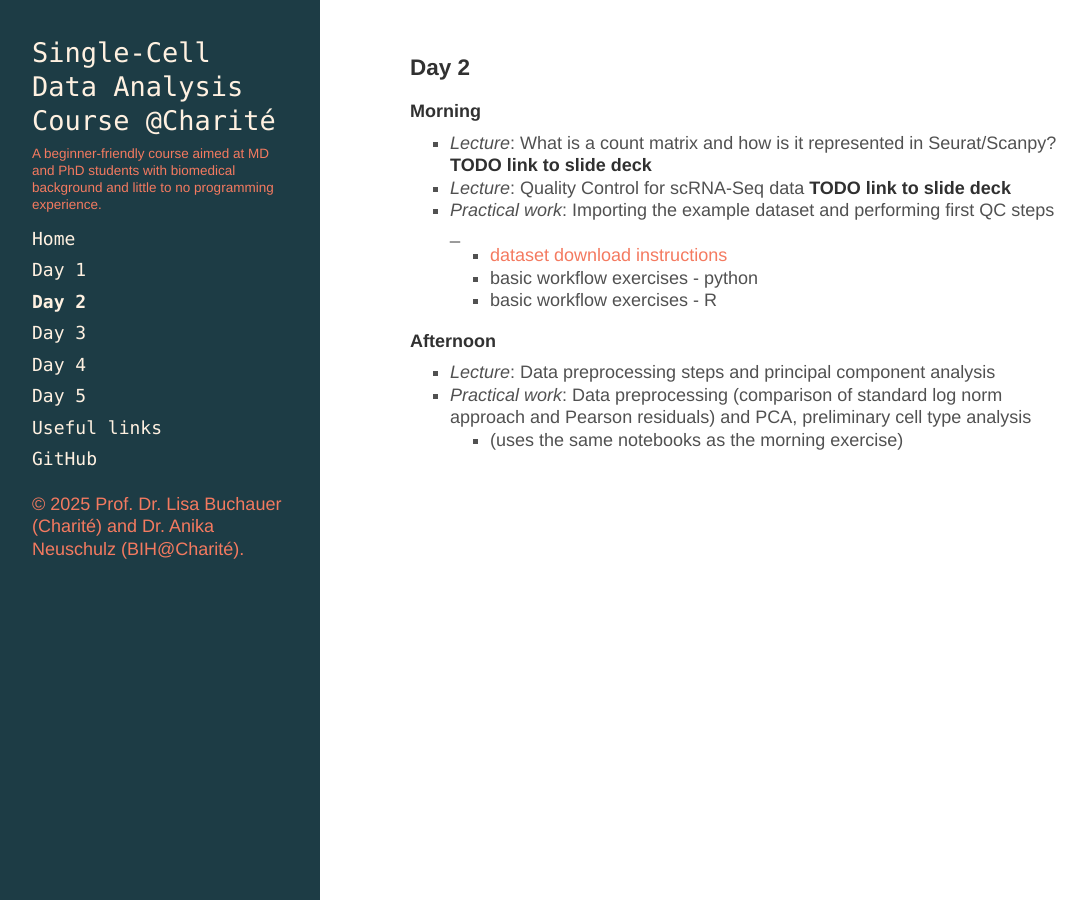
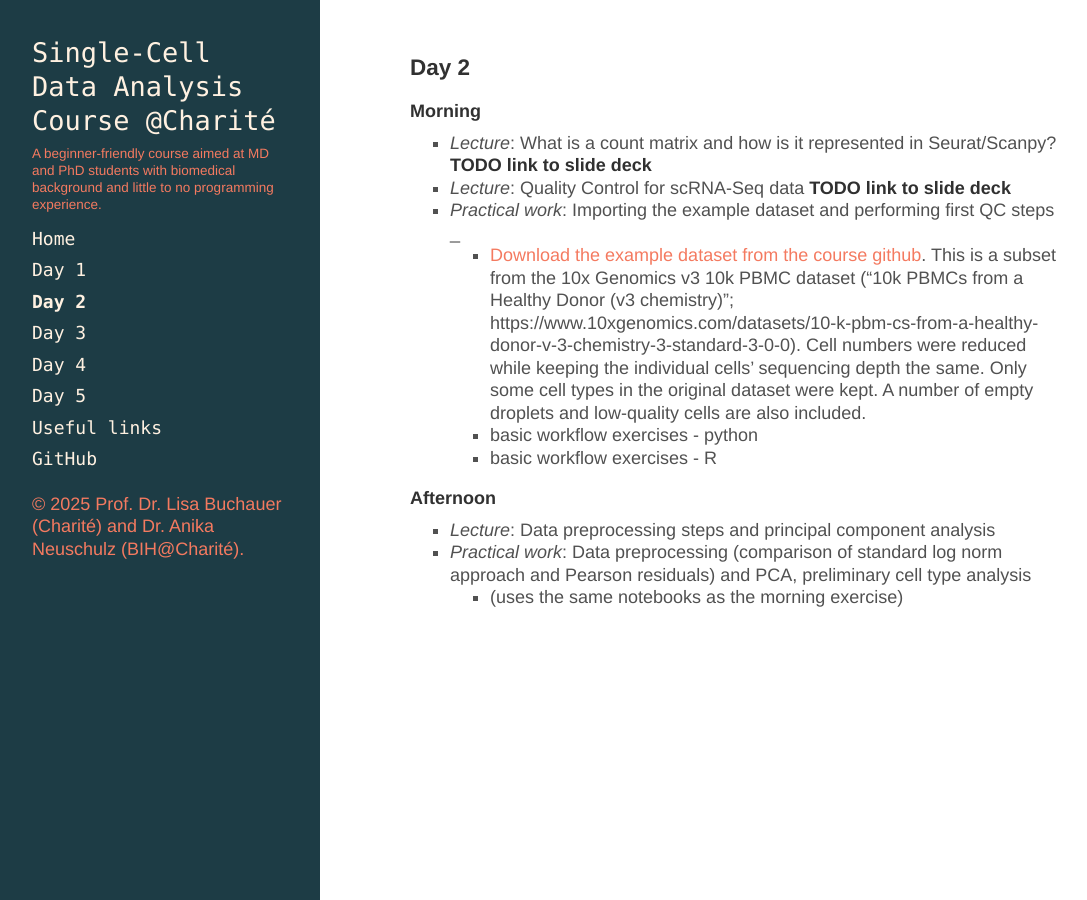
Before and after one commit to buchauer-lab/charite-sc-data-course, a Jekyll site: the page built from docs/Day2.md, in a window 1280 px wide. Shown: the whole page, without its empty margins (4-1091 px from the left). Built offline with Jekyll 4.4.1, drawn with Linux system fonts in a browser that asks for light colours; nearby versions of some CDN libraries; a style sheet for code colours, icons or effects is not loaded.

Commit message:
move pbmc download info

```diff
--- a/docs/Day2.md
+++ b/docs/Day2.md
@@ -10,7 +10,7 @@ order: 3
 - _Lecture_: What is a count matrix and how is it represented in Seurat/Scanpy? __TODO link to slide deck__
 - _Lecture_: Quality Control for scRNA-Seq data __TODO link to slide deck__
 - _Practical work_: Importing the example dataset and performing first QC steps _
-  - [dataset download instructions](https://buchauer-lab.github.io/charite-sc-data-course/dataset_download/)
+  - [Download the example dataset from the course github](https://github.com/buchauer-lab/charite-sc-data-course/blob/main/materials/Day2/healthy_PBMCs.zip). This is a subset from the 10x Genomics v3 10k PBMC dataset (“10k PBMCs from a Healthy Donor (v3 chemistry)”; https://www.10xgenomics.com/datasets/10-k-pbm-cs-from-a-healthy-donor-v-3-chemistry-3-standard-3-0-0). Cell numbers were reduced while keeping the individual cells’ sequencing depth the same. Only some cell types in the original dataset were kept. A number of empty droplets and low-quality cells are also included.
   - basic workflow exercises - python
   - basic workflow exercises - R
 
```
Also changed, not shown: healthy_PBMC_dataset/readme.md (deleted).
